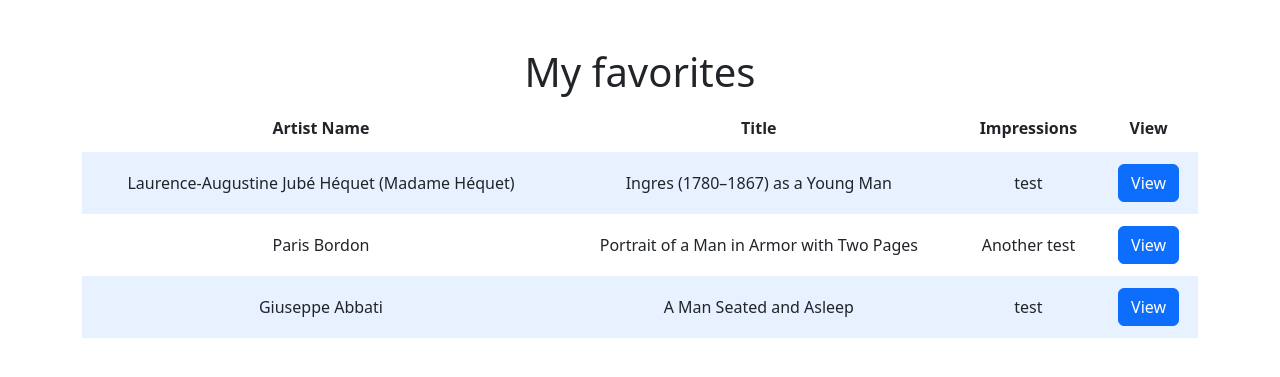
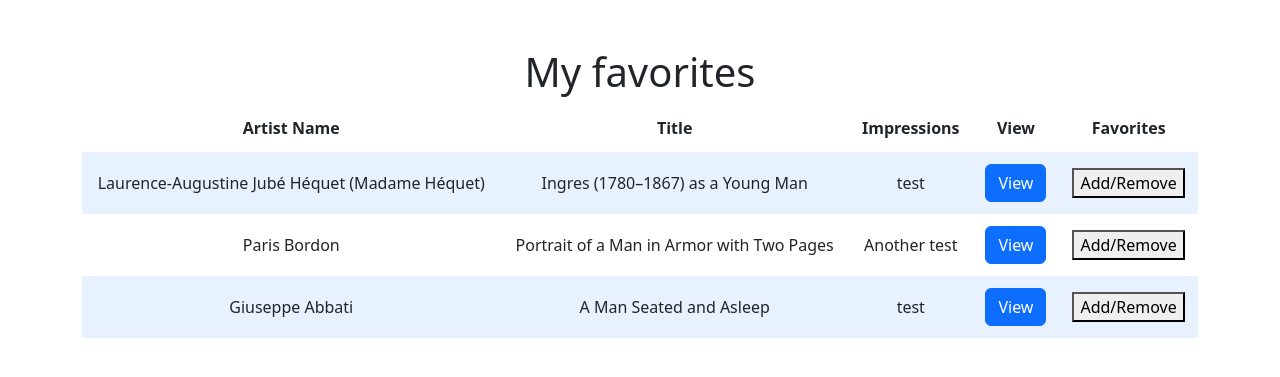
Before and after one commit to descarpentriesadrien/Muse, a Flask app: page /favorites in a window 1280 px wide. Shown: the part 66-443 px from the top of the page. Run offline with Flask 3, Linux system fonts and the light colour scheme; the visitor is signed in with stand-in values (Sample User, id 1); some libraries are stand-ins or nearby versions.

Commit message:
Wed, Nov 26, 2025, 11:01 AM -05:00

```diff
--- a/templates/favorites.html
+++ b/templates/favorites.html
@@ -12,6 +12,7 @@
                 <th>Title</th>
                 <th>Impressions</th>
                 <th>View</th>
+                <th>Favorites</th>
             </tr>
         </thead>
         <tbody>
@@ -22,6 +23,7 @@
                         <td>{{ favorite.title }}</td>
                         <td>{{ favorite.impressions }}</td>
                         <td><a target='blank' href='{{ favorite.primaryImage }}'><button class="btn btn-primary">View</button></a></td>
+                        <td><button>Add/Remove</button></td>
                     </tr>
                 {% endfor %}
             {% else %}
```
Also changed, not shown: 1 other file.
